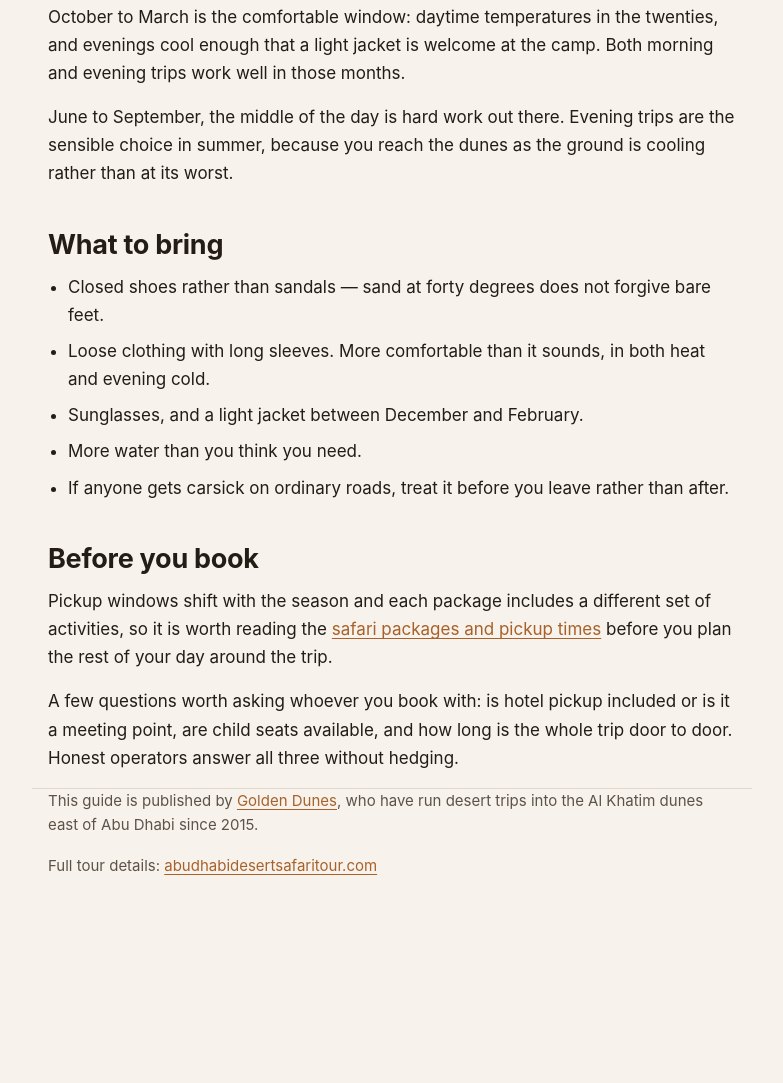
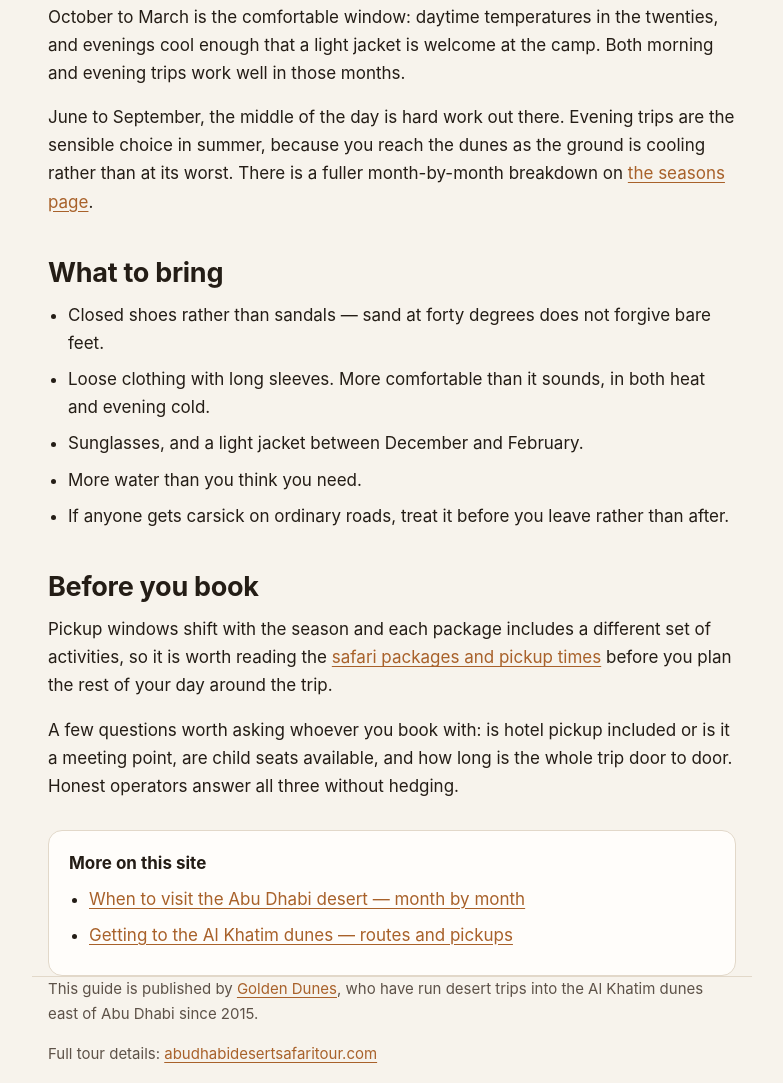
Before and after one commit to goldendunessafari/goldendunessafari.github.io, a plain HTML site: page index.html in a window 1280 px wide. Shown: the part 2051-3134 px from the top of the page, without its empty margins (248-1031 px from the left). Before the commit the page ends 2946 px from the top, so only its background shows below. Drawn offline with Linux system fonts and the light colour scheme.

Commit message:
Enhance content with more details and links
Added additional information about visiting the Abu Dhabi desert and included links for more resources.

```diff
--- a/index.html
+++ b/index.html
@@ -26,6 +26,9 @@ a:hover{color:#7d4419}
 .card h3{margin-top:0}
 ul{padding-left:20px;margin:0 0 16px}
 li{margin:0 0 8px}
+.more{background:var(--card);border:1px solid var(--line);border-radius:14px;padding:18px 20px;margin:30px 0 0}
+.more h3{margin:0 0 8px;font-size:17px}
+.more ul{margin:0}
 footer{border-top:1px solid var(--line);padding:26px 0 44px;color:var(--muted);font-size:15px}
 @media (max-width:480px){header{padding:40px 0 32px}body{font-size:16px}}
 </style>
@@ -69,7 +72,7 @@ footer{border-top:1px solid var(--line);padding:26px 0 44px;color:var(--muted);f
 </ul>
 <h2>When to go</h2>
 <p>October to March is the comfortable window: daytime temperatures in the twenties, and evenings cool enough that a light jacket is welcome at the camp. Both morning and evening trips work well in those months.</p>
-<p>June to September, the middle of the day is hard work out there. Evening trips are the sensible choice in summer, because you reach the dunes as the ground is cooling rather than at its worst.</p>
+<p>June to September, the middle of the day is hard work out there. Evening trips are the sensible choice in summer, because you reach the dunes as the ground is cooling rather than at its worst. There is a fuller month-by-month breakdown on <a href="/when-to-visit.html">the seasons page</a>.</p>
 <h2>What to bring</h2>
 <ul>
 <li>Closed shoes rather than sandals — sand at forty degrees does not forgive bare feet.</li>
@@ -81,6 +84,13 @@ footer{border-top:1px solid var(--line);padding:26px 0 44px;color:var(--muted);f
 <h2>Before you book</h2>
 <p>Pickup windows shift with the season and each package includes a different set of activities, so it is worth reading the <a href="https://abudhabidesertsafaritour.com/desert-safari-abu-dhabi-price-and-timings/">safari packages and pickup times</a> before you plan the rest of your day around the trip.</p>
 <p>A few questions worth asking whoever you book with: is hotel pickup included or is it a meeting point, are child seats available, and how long is the whole trip door to door. Honest operators answer all three without hedging.</p>
+<div class="more">
+<h3>More on this site</h3>
+<ul>
+<li><a href="/when-to-visit.html">When to visit the Abu Dhabi desert — month by month</a></li>
+<li><a href="/getting-there.html">Getting to the Al Khatim dunes — routes and pickups</a></li>
+</ul>
+</div>
 </main>
 <footer class="wrap">
 <p>This guide is published by <a href="https://abudhabidesertsafaritour.com/">Golden Dunes</a>, who have run desert trips into the Al Khatim dunes east of Abu Dhabi since 2015.</p>
```
